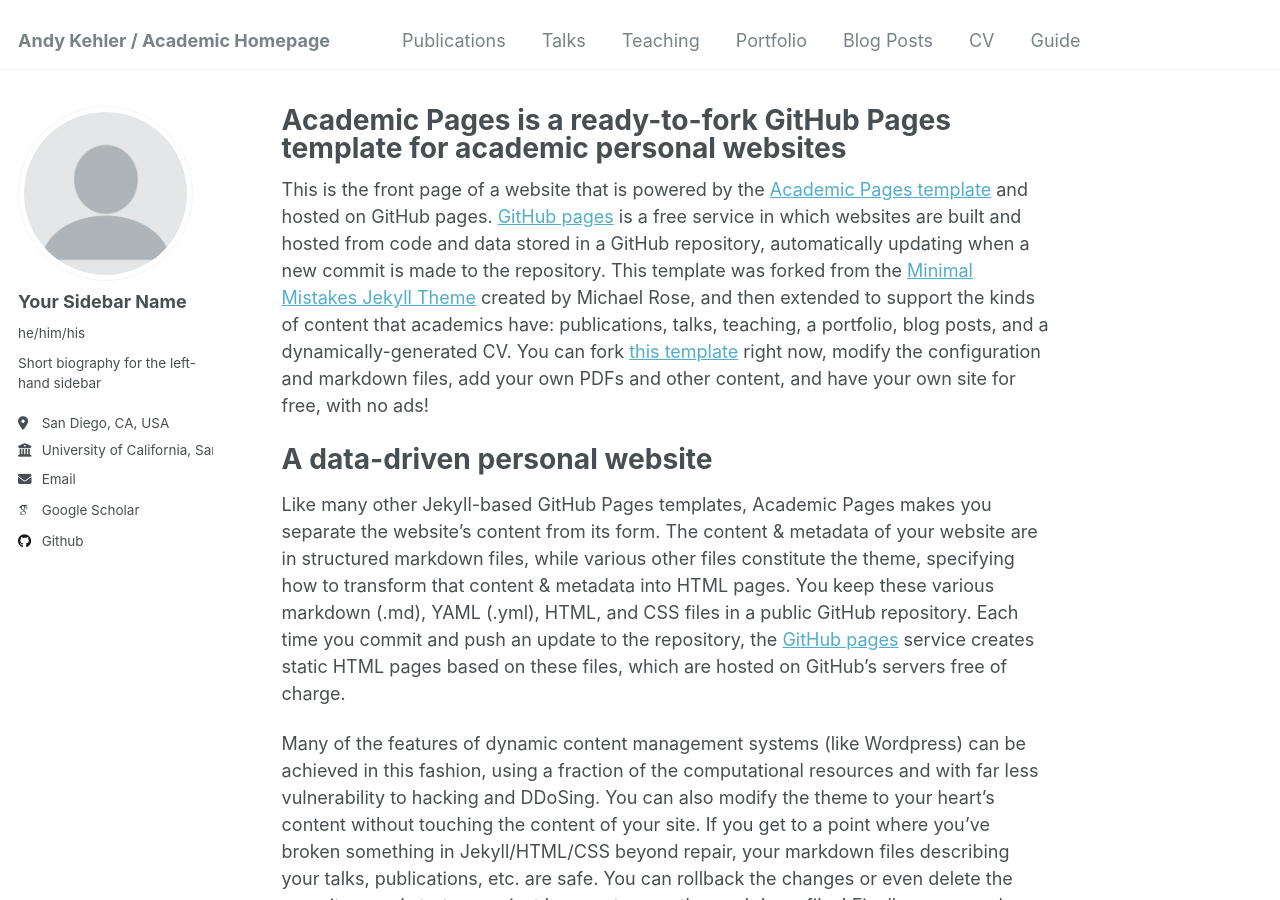
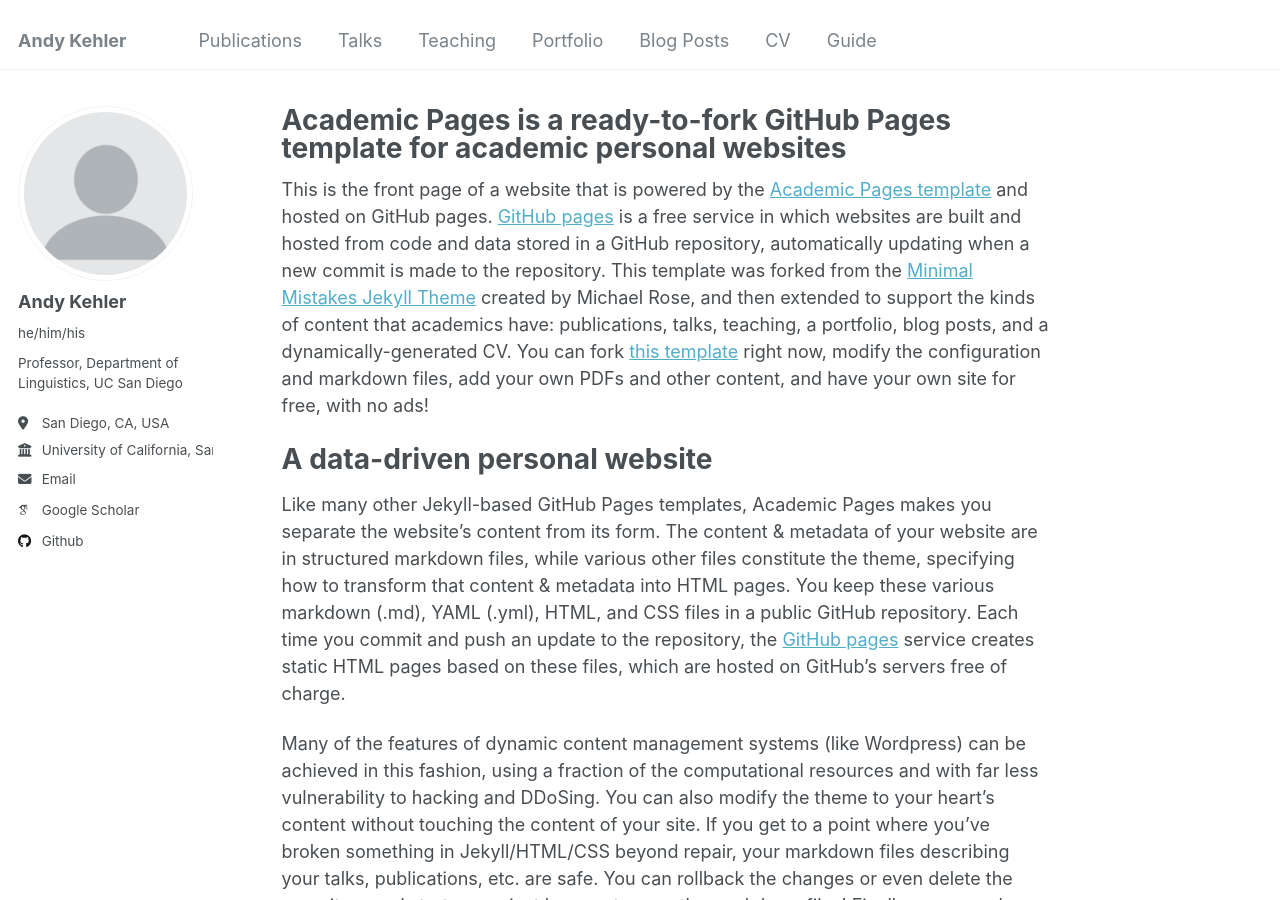
Before and after one commit to akehler/akehler.github.io, a Jekyll site: the page built from _pages/about.md, in a window 1280 px wide and 900 px high. Built offline with Jekyll 4.4.1, drawn with Linux system fonts in a browser that asks for light colours; some web fonts are replaced.

Commit message:
Update _config.yml

```diff
--- a/_config.yml
+++ b/_config.yml
@@ -8,7 +8,7 @@
 
 # Basic Site Settings
 locale                   : "en-US"
-title                    : "Andy Kehler / Academic Homepage"
+title                    : "Andy Kehler"
 title_separator          : "-"
 name                     : &name "Andy Kehler"
 description              : &description "Professor, Department of Linguistics, UC San Diego"
@@ -22,9 +22,9 @@ repository               : "akehler/akehler.github.io"
 author:
   # Biographic information
   avatar           : "profile.png"
-  name             : "Your Sidebar Name"
+  name             : "Andy Kehler"
   pronouns         : "he/him/his"
-  bio              : "Short biography for the left-hand sidebar"
+  bio              : "Professor, Department of Linguistics, UC San Diego"
   location         : "San Diego, CA, USA"
   employer         : "University of California, San Diego"
   uri              : # URL
```
